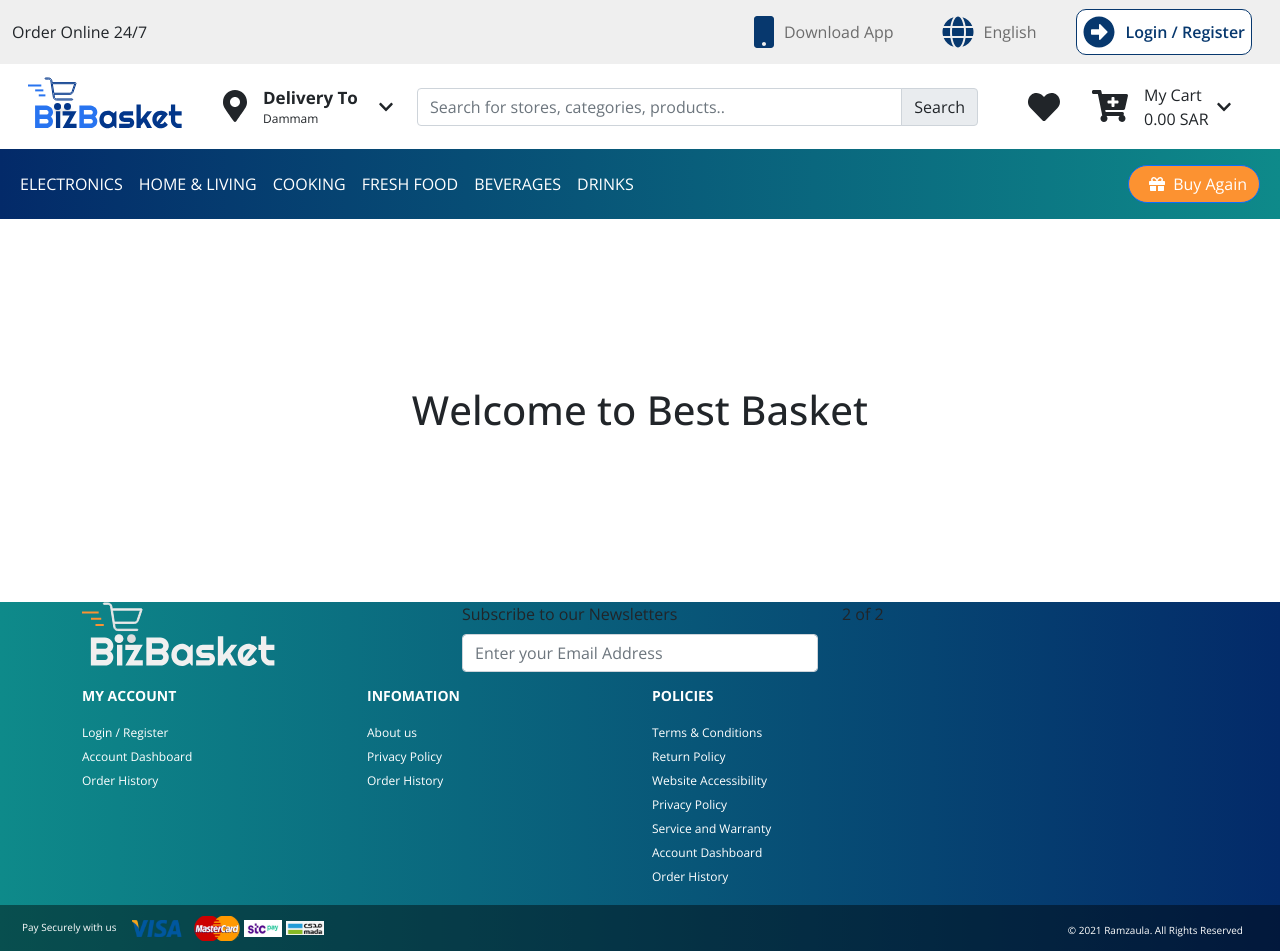
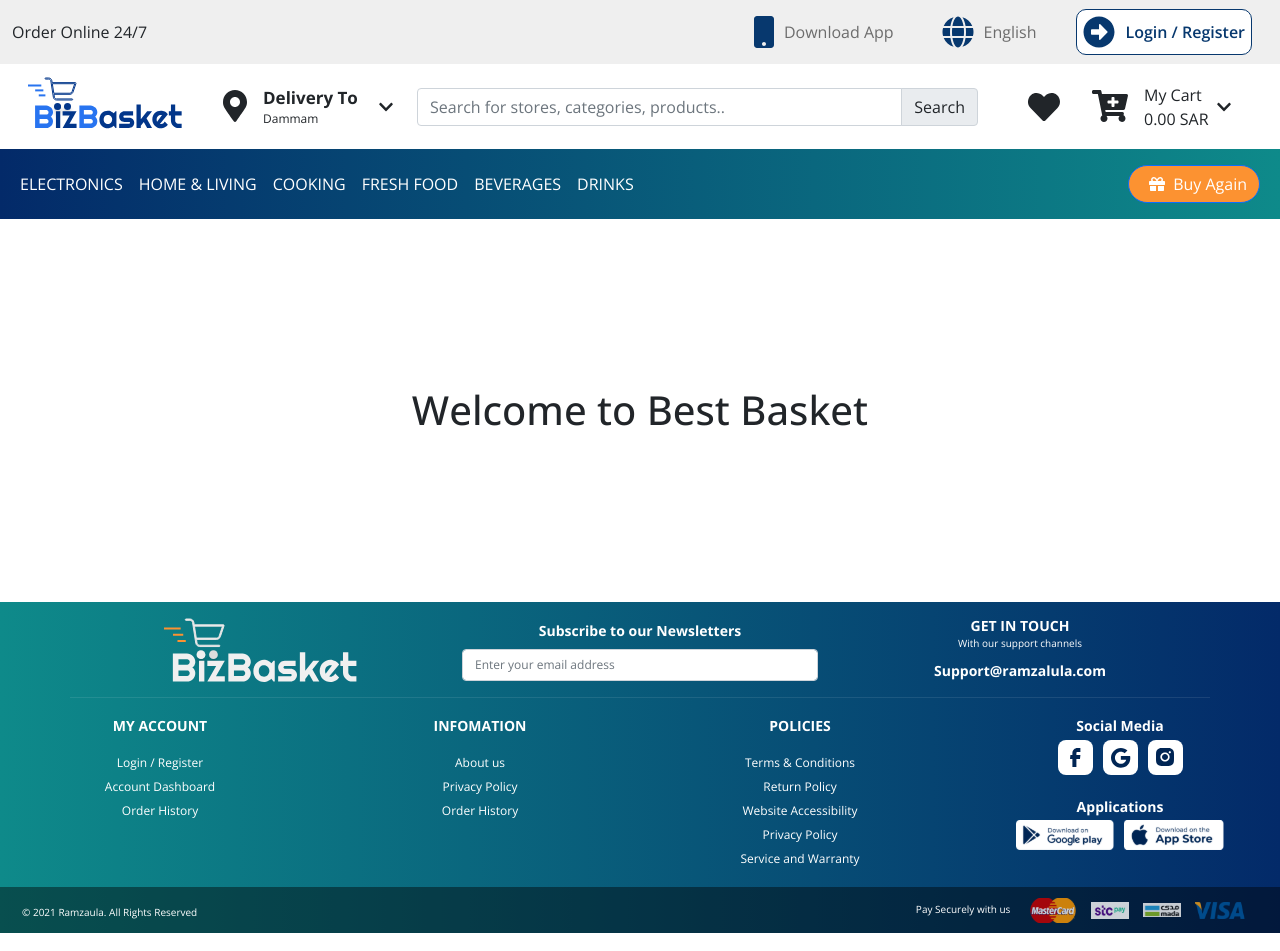
Before and after one commit to HAL94/storefront, a React (Create React App) app: page / in a window 1280 px wide. Built offline with nearby package versions, Linux system fonts and the light colour scheme.

Commit message:
footer finished

```diff
--- a/package.json
+++ b/package.json
@@ -10,6 +10,7 @@
     "@testing-library/react": "^11.2.7",
     "@testing-library/user-event": "^12.8.3",
     "bootstrap": "^5.1.3",
+    "feather-icons": "^4.28.0",
     "feather-icons-react": "^0.5.0",
     "react": "^17.0.2",
     "react-bootstrap": "^2.0.3",
--- a/public/index.html
+++ b/public/index.html
@@ -51,5 +51,7 @@
       To begin the development, run `npm start` or `yarn start`.
       To create a production bundle, use `npm run build` or `yarn build`.
     -->
+
+    <script src="https://cdn.jsdelivr.net/npm/feather-icons/dist/feather.min.js"></script>
   </body>
 </html>
--- a/src/App.js
+++ b/src/App.js
@@ -6,7 +6,6 @@ function App() {
   return (
     <>
       <Header />
-
       <Common />
       <Footer />
     </>
--- a/src/Components/Navigation/Footer/Footer.js
+++ b/src/Components/Navigation/Footer/Footer.js
@@ -5,6 +5,8 @@ import Googleplay from "../../../../src/Assets/Google-Play.svg";
 import Applestore from "../../../../src/Assets/Apple-Store.svg";
 import Mada from "../../../../src/Assets/mada.svg";
 import instagram from "../../../../src/Assets/instagram_icn.svg";
+import facebook from "../../../../src/Assets/facebook_icn.svg";
+import google from "../../../../src/Assets/google_icn.svg";
 import Mastercard from "../../../../src/Assets/MasterCard.svg";
 import stcpay from "../../../../src/Assets/stcpay.svg";
 import visalogo from "../../../../src/Assets/Visa_logo.svg";
@@ -18,26 +20,38 @@ function Footer() {
     /*  <div className={`${classes["section"]} test`}> */
     <div className={`${classes["section"]}`}>
       <Container>
-        <Row>
-          <Col>
+        <Row className={`${classes["news_letter"]} pt-3`}>
+          <Col className="text-center">
             <img src={Logo} alt="" srcset="" />
           </Col>
           <Col>
             <Form>
               <Form.Group
-                className="mb-3"
+                className="mb-3 text-center"
                 controlId="exampleForm.ControlInput1"
               >
-                <Form.Label>Subscribe to our Newsletters</Form.Label>
+                <Form.Label className={classes["labels"]}>
+                  Subscribe to our Newsletters
+                </Form.Label>
                 <Form.Control
-                  type="email"
-                  placeholder="Enter your Email Address"
+                  className={classes["text"]}
+                  type="text"
+                  placeholder="Enter your email address"
                 />
               </Form.Group>
             </Form>
           </Col>
-          <Col>2 of 2</Col>
+          <Col>
+            <div className={classes["contact_us"]}>
+              <h3>GET IN TOUCH</h3>
+              <span>With our support channels </span>
+              <h4>Support@ramzalula.com</h4>
+            </div>
+          </Col>
         </Row>
+      </Container>
+
+      <Container fluid>
         <Row>
           <Col>
             <div className={`${classes["footer_info_list"]}`}>
@@ -68,12 +82,26 @@ function Footer() {
                 <li>Website Accessibility</li>
                 <li>Privacy Policy</li>
                 <li>Service and Warranty</li>
-                <li>Account Dashboard </li>
-                <li>Order History </li>
               </ul>
             </div>
           </Col>
-          <Col></Col>
+          <Col>
+            <div className={`${classes["footer_social_media"]}`}>
+              <h4>Social Media</h4>
+              <div>
+                <img src={facebook} alt="" srcset="" />
+                <img src={google} alt="" srcset="" />
+                <img src={instagram} alt="" srcset="" />
+              </div>
+            </div>
+            <div className={`${classes["footer_app_store"]} mt-4`}>
+              <h4>Applications</h4>
+              <div>
+                <img src={Googleplay} alt="" srcset="" />
+                <img src={Applestore} alt="" srcset="" />
+              </div>
+            </div>
+          </Col>
         </Row>
       </Container>
 
@@ -81,22 +109,23 @@ function Footer() {
         <Container fluid>
           <Row>
             <Col sm={6}>
+              <div className={classes["copyright_right"]}>
+                <p>© 2021 Ramzaula. All Rights Reserved</p>
+              </div>
+            </Col>
+            <Col sm={6}>
               <div className={classes["copyright_left"]}>
                 <p>Pay Securely with us</p>
                 <div>
-                  <img src={visalogo} alt="" srcset="" /> &nbsp;
                   <img src={Mastercard} alt="" srcset="" />
                   &nbsp;
                   <img src={stcpay} alt="" srcset="" />
                   &nbsp;
                   <img src={Mada} alt="" srcset="" />
                   &nbsp;
+                  <img src={visalogo} alt="" srcset="" />
+                  &nbsp;
                 </div>
-              </div>
-            </Col>
-            <Col sm={6}>
-              <div className={classes["copyright_right"]}>
-                <p>© 2021 Ramzaula. All Rights Reserved</p>
               </div>
             </Col>
           </Row>
--- a/src/Components/Navigation/Footer/Footerbar.module.css
+++ b/src/Components/Navigation/Footer/Footerbar.module.css
@@ -24,13 +24,32 @@
   color: #fff;
   margin-bottom: 16px;
 }
+.contact_us {
+  text-align: center;
+  color: #fff;
+}
+.contact_us h4 {
+  font-size: 14px;
+  font-weight: bold;
+  color: white;
+  margin-top: 10px;
+}
+.contact_us span {
+  font-size: 10px;
+}
+.contact_us h3 {
+  font-size: 14px;
+  font-weight: bold;
+  color: white;
+  margin-bottom: -6px;
+}
 .copyrights {
   background: rgba(0, 0, 0, 0.43);
   padding: 10px;
 }
 .copyright_left {
   display: flex;
-  justify-content: start;
+  justify-content: end;
   align-items: center;
 }
 .copyright_left p {
@@ -40,6 +59,9 @@
   color: white;
 }
 
+.footer_info_list {
+  text-align: center;
+}
 /* .copyright_right {
   display: flex;
   justify-content: end;
@@ -51,6 +73,46 @@
   margin-bottom: 0px;
   margin-right: 15px;
   color: white;
-  text-align: end;
+
   margin-top: 8px;
 }
+.news_letter {
+  border-bottom: 1px solid rgba(255, 255, 255, 0.09);
+  margin-bottom: 20px;
+}
+.copyright_right p {
+}
+
+.copyright_left img {
+  margin: 0px 5px;
+  opacity: 0.8;
+}
+
+.footer_social_media,
+.footer_app_store {
+  text-align: center;
+}
+.footer_social_media img,
+.footer_app_store img {
+  margin: 0px 5px;
+}
+
+.footer_social_media h4,
+.footer_app_store h4 {
+  font-size: 14px;
+  font-weight: 700;
+  color: #fff;
+  margin-bottom: 5px;
+}
+.labels {
+  font-weight: bold;
+  font-size: 14px;
+  color: #fff;
+}
+.text {
+  font-size: 12px !important;
+}
+
+.form-control {
+  font-size: 14px;
+}
--- a/src/Components/Pages/Common.js
+++ b/src/Components/Pages/Common.js
@@ -11,6 +11,7 @@ function Common() {
         <Row>
           <Col className={classes["bodypart"]}>
             <h1>Welcome to Best Basket</h1>
+            <i data-feather="circle"></i>
           </Col>
         </Row>
       </Container>
```
Also changed, not shown: 1 other file (tests, documents, lock files or other folders).
